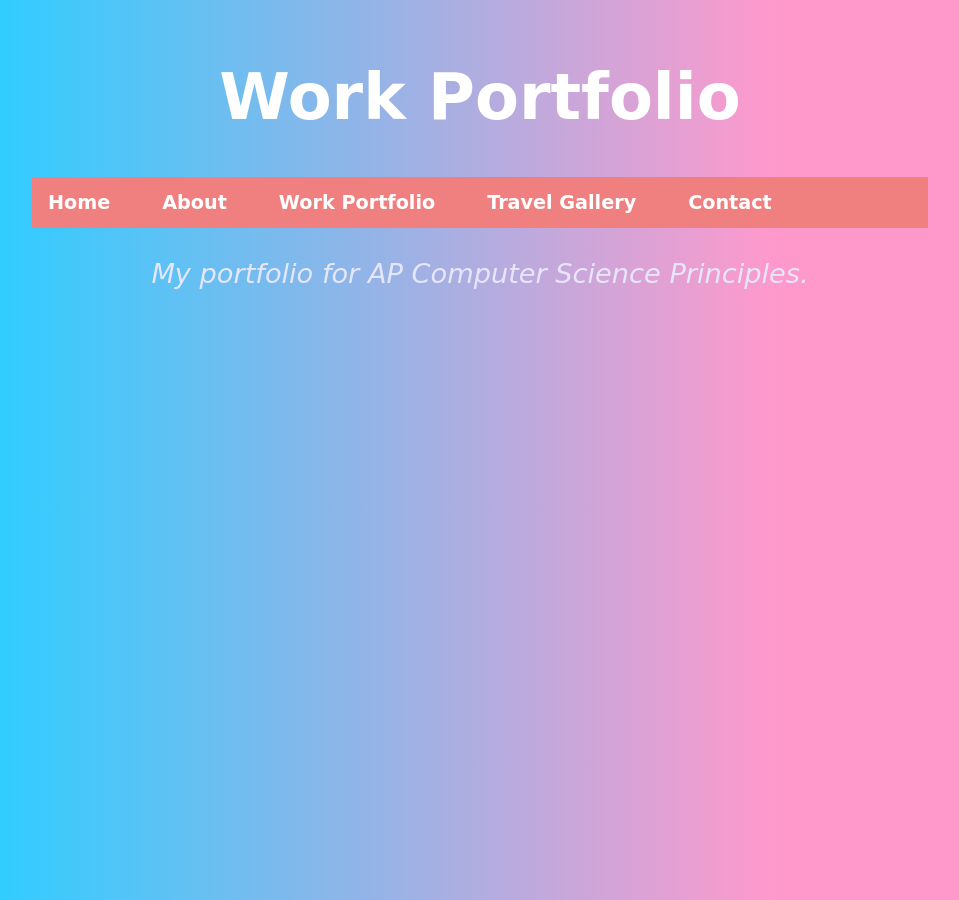
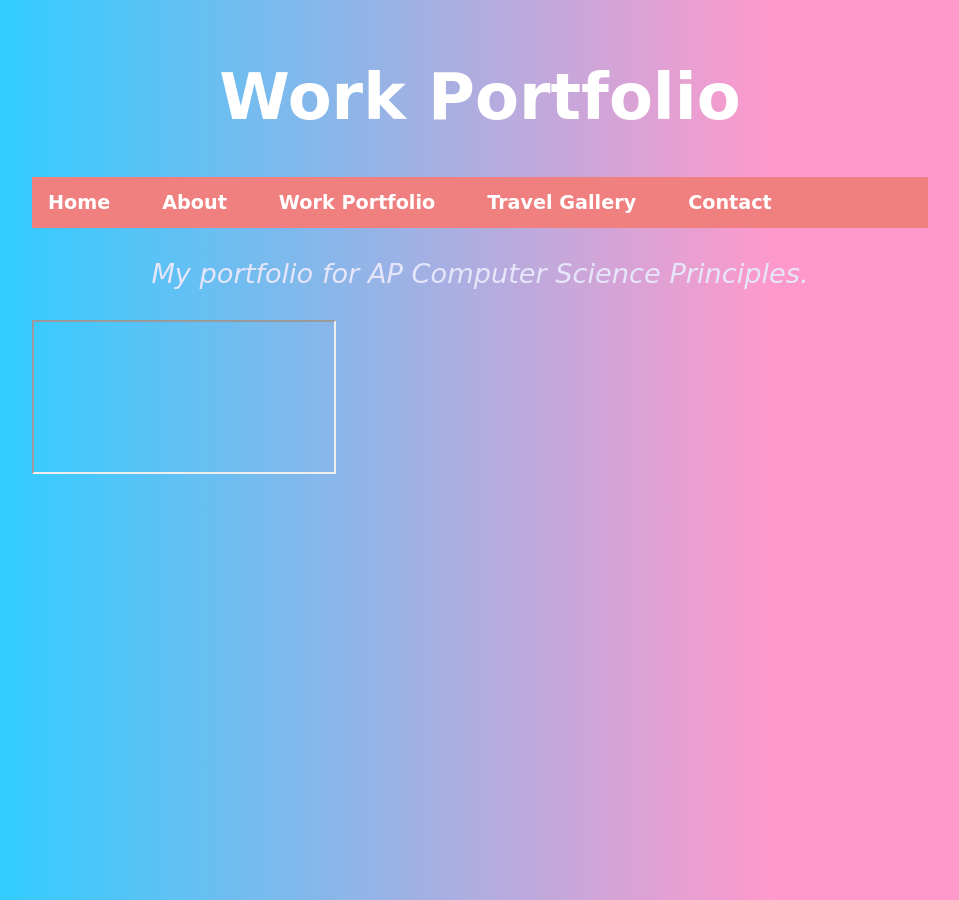
Before and after one commit to CNakano7/CNakano7.github.io, a Jekyll site: the page Work Portfolio/index.html, which Jekyll copies as it is, in a window 1280 px wide. Shown: the whole page, without its empty margins (160-1119 px from the left). Built offline with Jekyll 4.4.1, drawn with Linux system fonts in a browser that asks for light colours.

Commit message:
Update index.html

```diff
--- a/Work Portfolio/index.html
+++ b/Work Portfolio/index.html
@@ -22,6 +22,6 @@
 </ul>
 </nav>
 	<p style="color: lavender; text-align:center; font-size:170%"><i>My portfolio for AP Computer Science Principles.</i></p>
-
+		<iframe src=" "></iframe>
 </body>
 </html>
```
